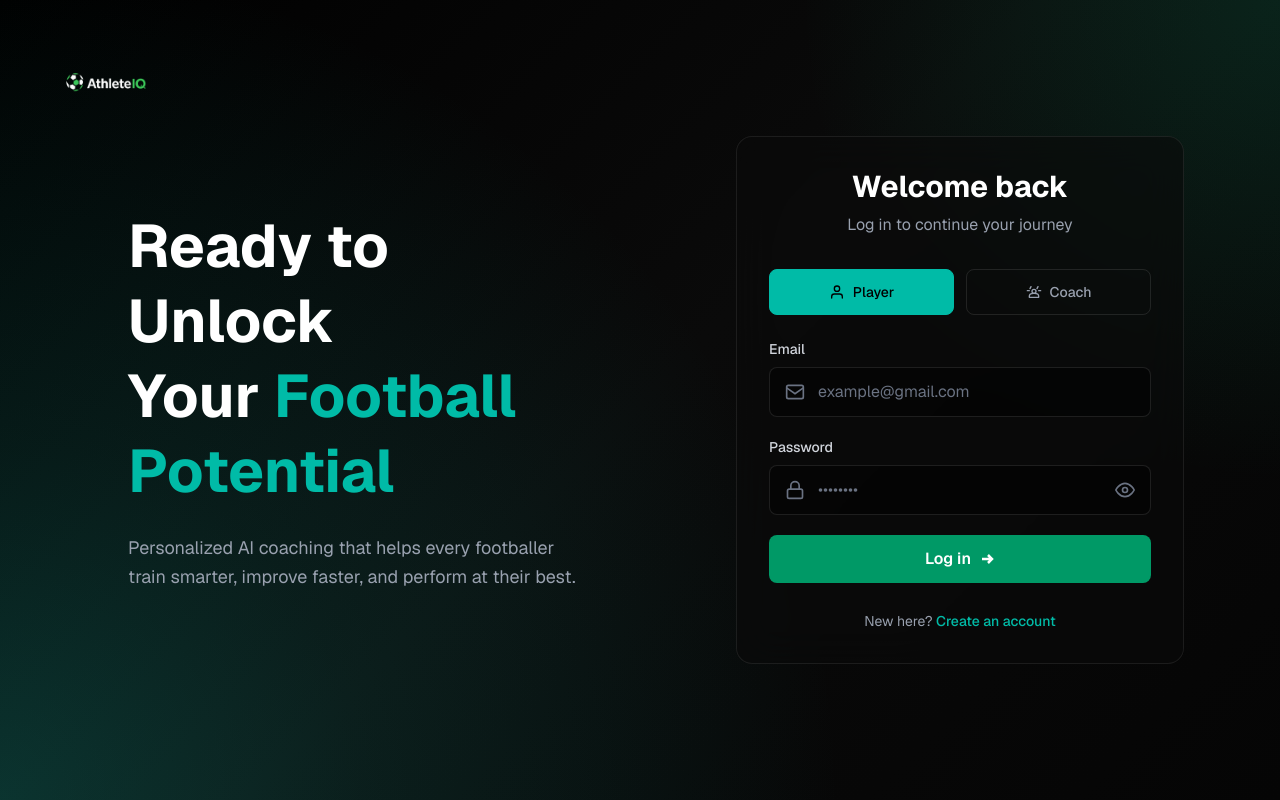
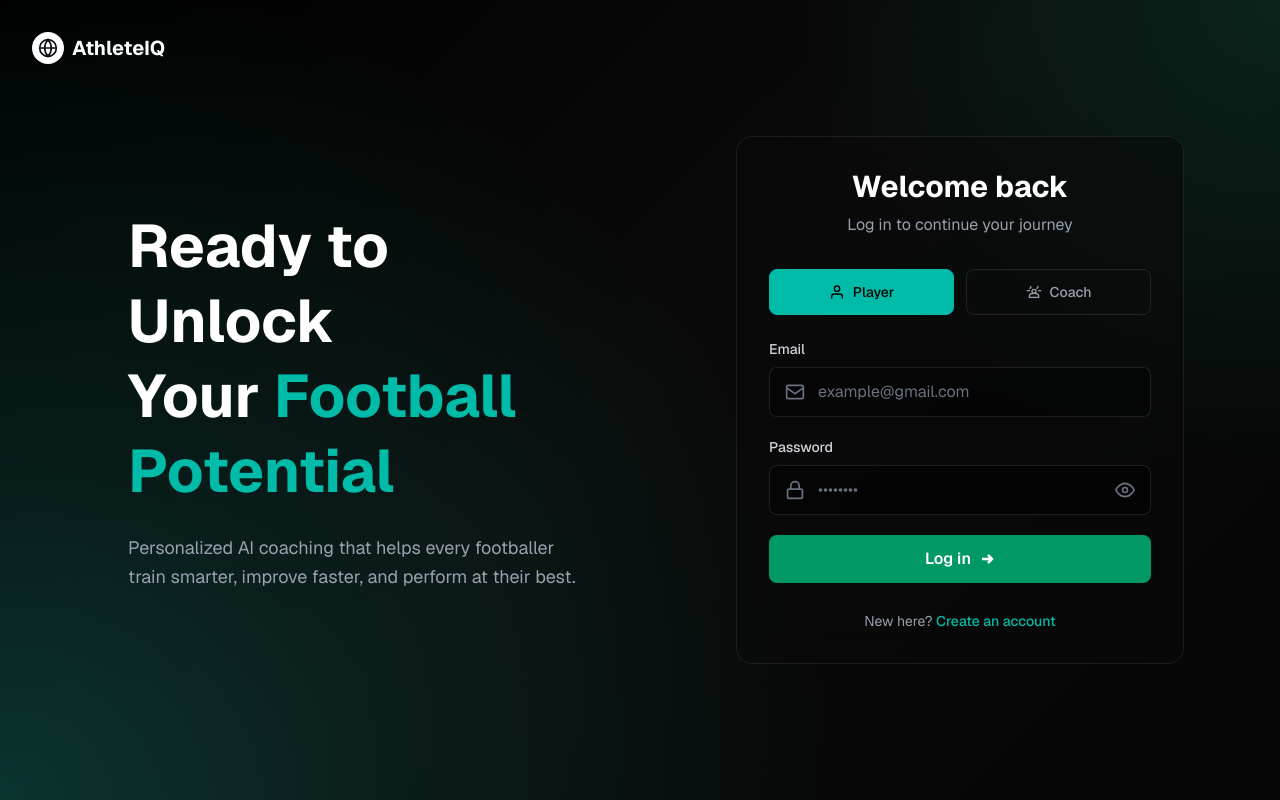
Before and after one commit to aayanajain/AtlethIQ, a Next.js app: page /login in a window 1280 px wide. Built offline with nearby package versions, Linux system fonts and the light colour scheme; no server answers.

Commit message:
Login Page

```diff
--- a/app/login/page.tsx
+++ b/app/login/page.tsx
@@ -77,16 +77,15 @@ export default function LoginPage() {
       <div className="relative hidden lg:flex flex-col w-1/2">
         {/* Logo */}
         <div className="absolute z-10 top-8 left-8">
-          <Link href="/" className="flex items-center">
-            <Image
-              src="/logo.png"
-              alt="AthleteIQ"
-              width={160}
-              height={44}
-              style={{ height: "auto", width: "160px" }}
-              priority
-            />
-          </Link>
+          <div className="flex items-center gap-2">
+            <div className="w-8 h-8 rounded-full bg-white flex items-center justify-center">
+              <svg viewBox="0 0 24 24" fill="none" className="w-5 h-5">
+                <circle cx="12" cy="12" r="10" stroke="#0a0f14" strokeWidth="2" />
+                <path d="M2 12h20M12 2a15.3 15.3 0 0 1 4 10 15.3 15.3 0 0 1-4 10 15.3 15.3 0 0 1-4-10 15.3 15.3 0 0 1 4-10z" stroke="#0a0f14" strokeWidth="2" />
+              </svg>
+            </div>
+            <span className="text-xl font-bold text-white">AthleteIQ</span>
+          </div>
         </div>
 
         {/* Main Content */}
```
